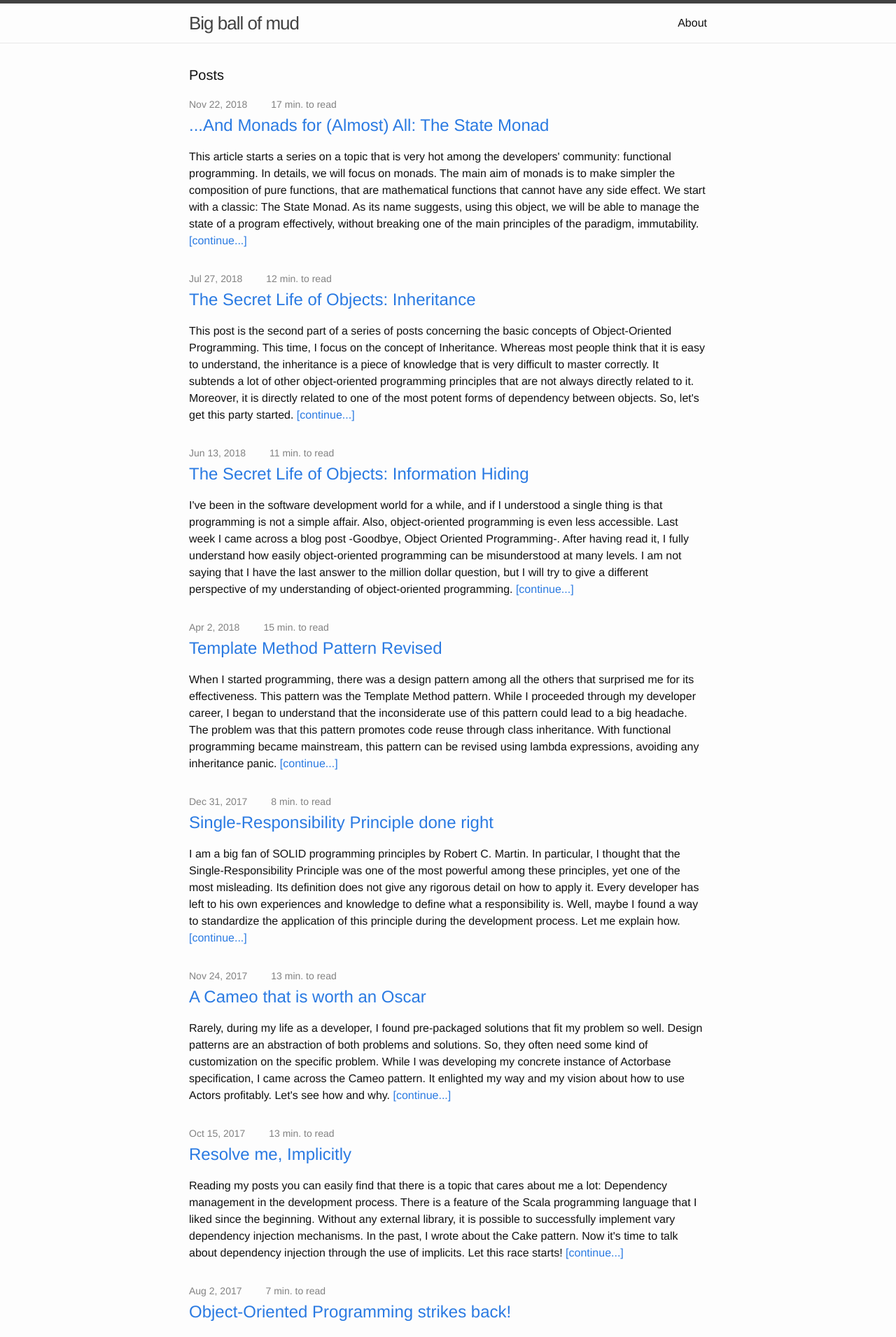
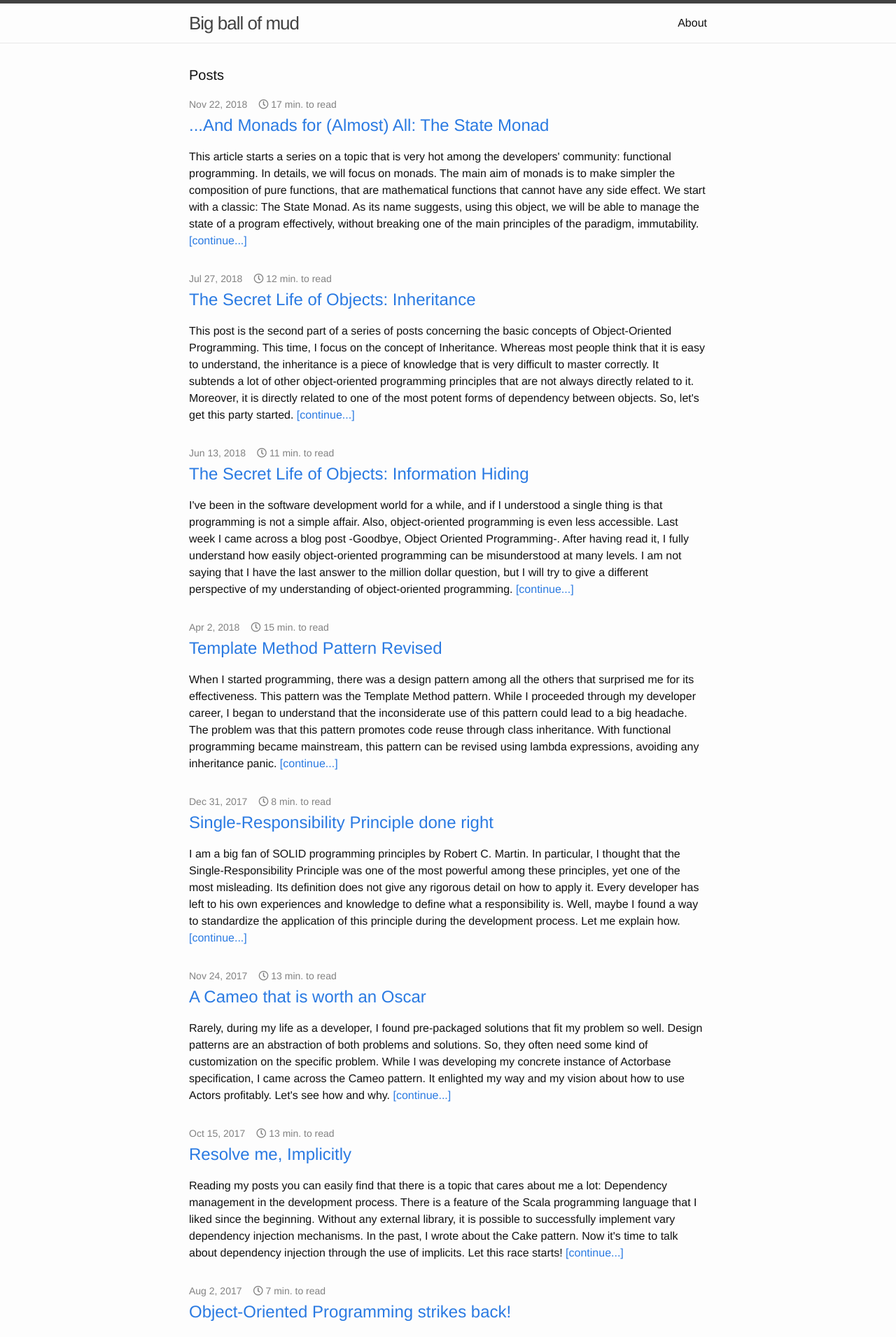
Before and after one commit to rcardin/rcardin.github.io, a Jekyll site: the page built from index.html, in a window 1280 px wide. Shown: the top 1910 px of the page at 70% size. Built offline with Jekyll 4.4.1, drawn with Linux system fonts in a browser that asks for light colours; nearby versions of some CDN libraries.

Commit message:
Updated font awesome to version 5.5.0

```diff
--- a/index.html
+++ b/index.html
@@ -15,7 +15,7 @@ layout: default
         <span class="post-meta">{{ post.date | date: "%b %-d, %Y" }}</span>
         <span class="post-meta">
           &nbsp;&nbsp;
-          <i class="fab fa-clock"></i>
+          <i class="far fa-clock"></i>
           {% if read_time != '0' %}
             {{ read_time }}
           {% else %}
```
